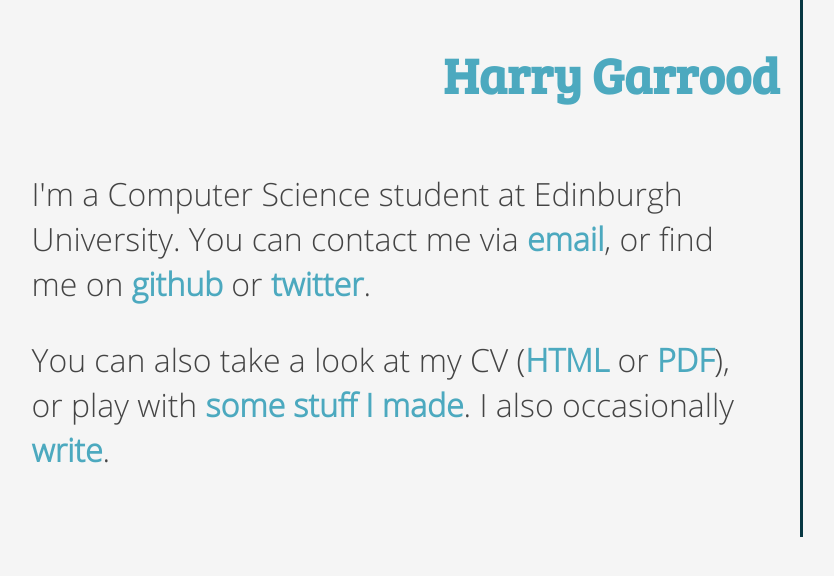
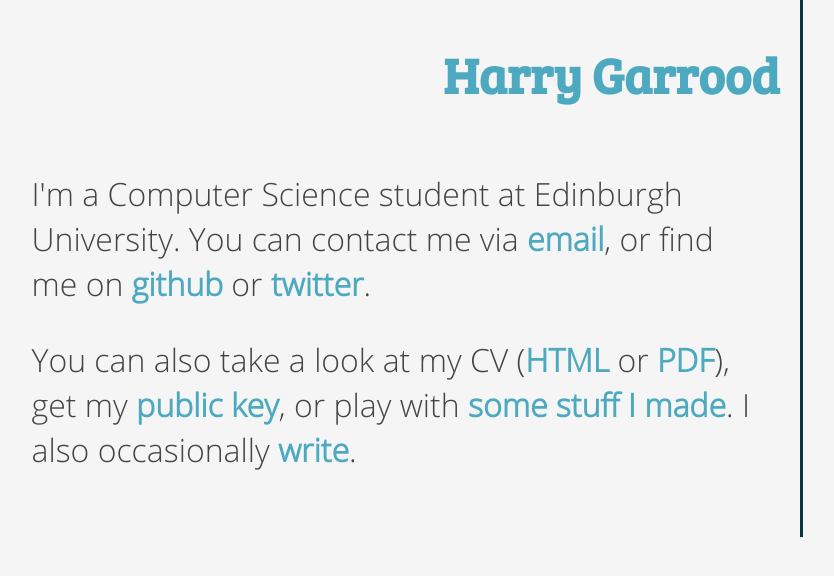
Before and after one commit to hdgarrood/hdgarrood.github.io, a Jekyll site: the page built from index.html, in a window 1280 px wide. Shown: the top 576 px of the page, without its empty margins (239-1073 px from the left). Built offline with Jekyll 4.4.1, drawn with Linux system fonts in a browser that asks for light colours.

Commit message:
Add public key

```diff
--- a/index.html
+++ b/index.html
@@ -12,8 +12,8 @@
 
 <p>
 You can also take a look at my CV (<a href="/cv">HTML</a> or
-<a href="/cv/cv.pdf">PDF</a>), or play with
-<a href="/stuff-i-made">some stuff I made</a>. I also occasionally
+<a href="/cv/cv.pdf">PDF</a>), get my <a href="/id_rsa.pub">public key</a>, or
+play with <a href="/stuff-i-made">some stuff I made</a>. I also occasionally
 <a href="/blog">write</a>.
 </p>
 </div>
```
Also changed, not shown: 1 other file.
